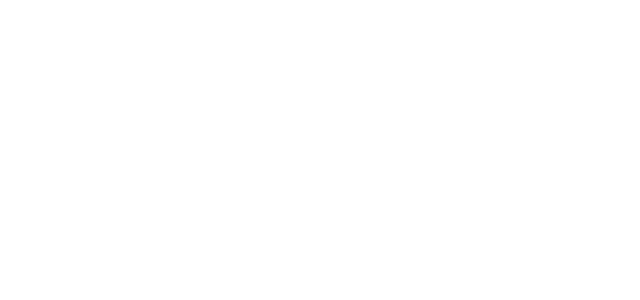
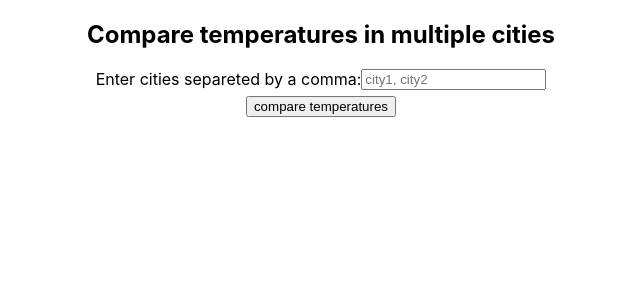
Before and after one commit to linneat/mit-vejr, a React (Create React App) app: page /#/comparetempmultiple in a window 1280 px wide. Shown: the top 300 px of the page, without its empty margins (319-959 px from the left). Built offline with nearby package versions, Linux system fonts and the light colour scheme.

Commit message:
compare multiple cities component

```diff
--- a/src/App.css
+++ b/src/App.css
@@ -3,55 +3,61 @@
   justify-content: center;
 }
 
-.info{
+.buttonWrapper {
+  display: flex;
+  justify-content: center;
+}
+
+.buttonHomePage {
+  margin: 1%;
+}
+
+.info {
   display: flex;
   flex-direction: row;
   justify-content: center;
 }
 
-.temp{
+.temp {
   margin: 5%;
 }
 
-.cityClass{
+.cityClass {
   margin: 2%;
 }
 
-.description{
+.description {
   margin: 2%;
 }
 
-.localWeatherTitle{
+.localWeatherTitle {
   display: flex;
   justify-content: center;
 }
 
-.inputLabel{
+.inputLabel {
   display: flex;
   flex-direction: row;
   justify-content: center;
   margin-bottom: 0.5%;
 }
 
-.inputWrap{
+.inputWrap {
   display: flex;
   justify-content: center;
   flex-direction: column;
 }
 
-.button{
+.button {
   display: flex;
   justify-content: center;
   flex-direction: column;
-  margin:auto;
-
-
+  margin: auto;
 }
 
-.compareTemp{
+.compareTemp {
   display: flex;
   justify-content: center;
   margin: 2%;
   font-size: 20px;
-
 }
--- /dev/null
+++ b/src/CompareTempMultiple.js
@@ -0,0 +1,85 @@
+import WeatherInfo from "./WeatherInfo";
+import React, { Component } from "react";
+
+export default class CompareTempMultiple extends Component {
+  constructor(props) {
+    super(props);
+
+    this.state = {
+      inputCities: [],
+      showCompare: false,
+      inputCitiesString: "",
+    };
+    this.handleChangeCities = this.handleChangeCities.bind(this);
+    this.compareTemperatures = this.compareTemperatures.bind(this);
+  }
+
+  callBackTemp = (tempFromChild) => {
+    //use data from the child here
+    console.log(tempFromChild);
+  };
+
+  compareTemperatures() {
+    console.log(this.state.inputCitiesString);
+    const cityArray = this.state.inputCitiesString.split(",");
+    this.setState({ inputCities: cityArray, showCompare: true });
+    /*
+    this.state.inputCities.map(city =>(
+        //go through string and seperate eact city
+        //go get the feels like temp from API:
+        //const feels_like_temp = this.state.dataFromApi.main.feels_like_temp;
+    )) */
+  }
+
+  handleChangeCities(event) {
+    this.setState({
+      inputCitiesString: event.target.value,
+      showCompare: false,
+    });
+  }
+
+  render() {
+    return (
+      <div className="appWrap">
+        <h2 className="heading">Compare temperatures in multiple cities</h2>
+        <div className="inputCitiesWrap">
+          <label className="inputLabel">
+            Enter cities separeted by a comma:
+            <input
+              type="text"
+              name="nameCity1"
+              placeholder="Enter a city"
+              value={this.state.inputCitiesString}
+              onChange={this.handleChangeCities}
+              placeholder="city1, city2"
+            />
+          </label>
+          <button className="button" onClick={this.compareTemperatures}>
+            compare temperatures
+          </button>
+        </div>
+        <div className="showingAllCities">
+          {this.state.showCompare ? (
+            <div>
+              <div>
+                {this.state.inputCities.map((city, index) => (
+                  <div>
+
+                    <WeatherInfo
+                      city={city}
+                      callBackFromParent={this.callBackTemp}
+                    ></WeatherInfo>
+                  </div>
+                ))}
+              </div>
+
+            </div>
+          ) : (
+
+            <div></div>
+          )}
+        </div>
+      </div>
+    );
+  }
+}
--- a/src/HomePage.js
+++ b/src/HomePage.js
@@ -1,5 +1,4 @@
 import React, { Component } from "react";
-import HomeRouting from "./HomeRouting";
 import { Link } from "react-router-dom";
 
 export default class HomePage extends Component {
@@ -9,11 +8,18 @@ export default class HomePage extends Component {
         <h1 className="heading">
           Compare weather in your city and anywhere else!
         </h1>
-        <Link to={"/comparetemp"}>
+        <div className="buttonWrapper">
+        <Link to={"/comparetemp"} className="buttonHomePage">
           <button>
             Compare weather from two cities
           </button>
         </Link>
+        <Link to={"/comparetempmultiple"} className="buttonHomePage">
+          <button>
+            Compare feels-like temperatures from multiple cities
+          </button>
+        </Link>
+        </div>
       </div>
     );
   }
--- a/src/HomeRouting.js
+++ b/src/HomeRouting.js
@@ -2,6 +2,7 @@ import React, { Component } from "react";
 import { HashRouter as Router, Route, Switch } from "react-router-dom";
 import CompareTemp from "./CompareTemp";
 import HomePage from "./HomePage";
+import CompareTempMultiple from "./CompareTempMultiple";
 
 
 export default class HomeRouting extends Component {
@@ -13,6 +14,7 @@ export default class HomeRouting extends Component {
           <Switch>
             <Route path="/" exact component={HomePage} />
             <Route path="/comparetemp" exact component={CompareTemp} />
+            <Route path="/comparetempmultiple" exact component={CompareTempMultiple}/>
           </Switch>
         </Router>
       </div>
```
